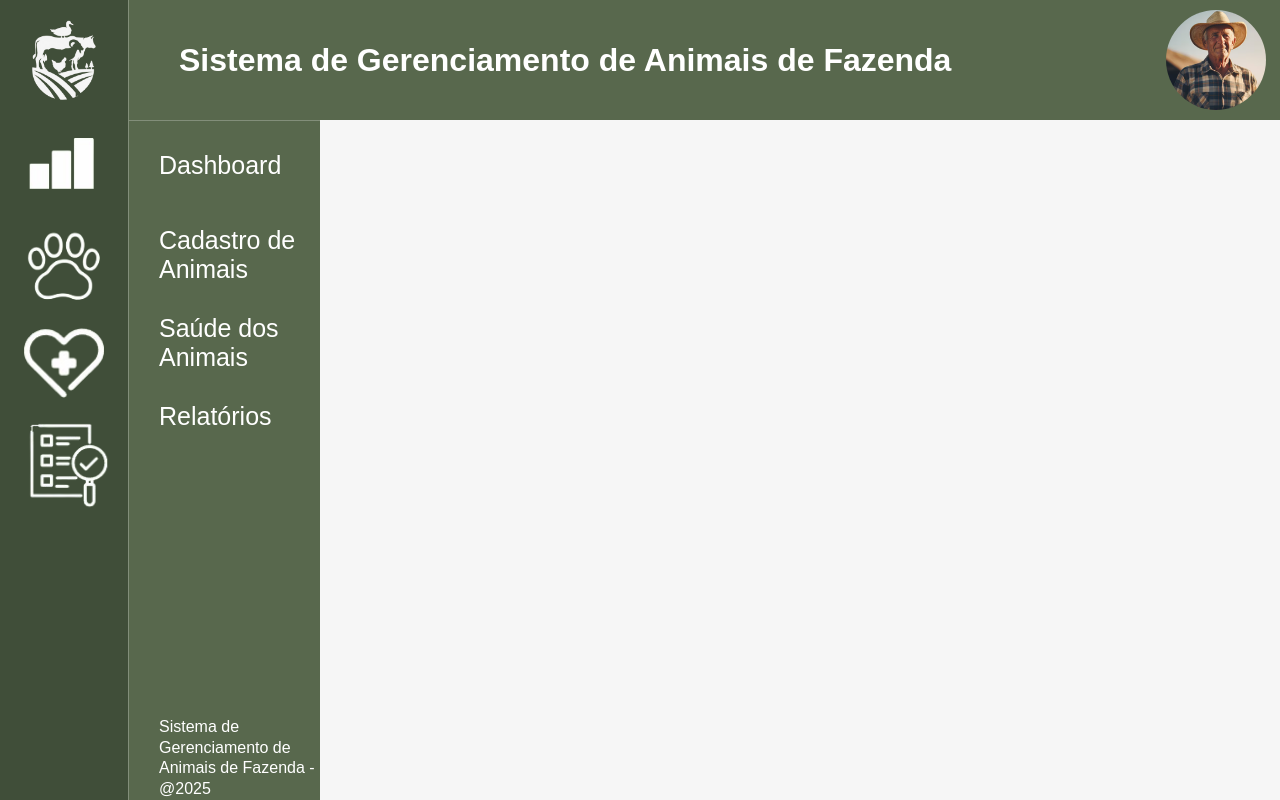
After one commit to Rianslv322/Sistema-de-Gerenciamento-de-Animais-de-Fazenda, a Flask app: page /base in a window 1280 px wide. The commit adds this page. Run offline with Flask 3, Linux system fonts and the light colour scheme.

Commit message:
feat: arquivo base.html e configurações de rotas

```diff
--- /dev/null
+++ b/app/templates/base.html
@@ -0,0 +1,55 @@
+<!DOCTYPE html>
+<html lang="pt-br">
+<head>
+    <meta charset="UTF-8">
+    <meta name="viewport" content="width=device-width, initial-scale=1.0">
+    <title>{% block title %} {% endblock %}</title>
+    <link rel="stylesheet" href="{{ url_for('static', filename='css/base.css') }}">
+</head>
+<body>
+    <header>
+        <div class="logo-header">
+            <img src="{{ url_for('static', filename='img/logo.png') }}" alt="" id="logo-header-img">
+        </div>
+        <div class="title-header">
+            <h1>Sistema de Gerenciamento de Animais de Fazenda</h1>
+        </div>
+        <div class="perfil-header">
+            <img src="{{ url_for('static', filename='img/perfil.png') }}" alt="" id="perfil-img">
+        </div>
+    </header>
+
+    <main>
+        <aside class="menu-lateral">
+            <div class="icones-menu">
+                <a href="{{ url_for('dashboard') }}" class="dashboard-menu {% if request.endpoint == 'dashboard'%} icone-menu-ativo {% endif %}">
+                    <img src="{{ url_for('static', filename='img/dashboard.png') }}" alt="">
+                </a>
+                <a href="{{ url_for('cadastro_animal') }}" class="cadastro-animal-menu {% if request.endpoint == 'cadastro_animal'%} icone-menu-ativo {% endif %}">
+                    <img src="{{ url_for('static', filename='img/pata_animal.png') }}" alt="">
+                </a>
+                <a href="{{ url_for('saude_animal') }}" class="saude-animal-menu {% if request.endpoint == 'saude_animal'%} icone-menu-ativo {% endif %}">
+                    <img src="{{ url_for('static', filename='img/saude_animal.png') }}" alt="">
+                </a>
+                <a href="{{ url_for('relatorio') }}" class="relatorio-menu {% if request.endpoint == 'relatorio'%} icone-menu-ativo {% endif %}">
+                    <img src="{{ url_for('static', filename='img/relatorio.png') }}" alt="">
+                </a>
+            </div>
+            <div class="categorias-menu">
+                <a href="{{ url_for('dashboard') }}" class="dashboard-menu {% if request.endpoint == 'dashboard' %} categoria-menu-ativa {% endif %}">Dashboard</a>
+                <a href="{{ url_for('cadastro_animal') }}" class="cadastro-animal-menu {% if request.endpoint == 'cadastro_animal' %} categoria-menu-ativa {% endif %}">Cadastro de Animais</a>
+                <a href="{{ url_for('saude_animal') }}" class="saude-animal-menu {% if request.endpoint == 'saude_animal' %} categoria-menu-ativa {% endif %}">Saúde dos Animais</a>
+                <a href="{{ url_for('relatorio') }}" class="relatorio-menu {% if request.endpoint == 'relatorio' %} categoria-menu-ativa {% endif %}">Relatórios</a>
+
+                <p class="info-site">Sistema de Gerenciamento de Animais de Fazenda - @2025</p>
+            </div>
+        </aside>
+
+        <div class="principal">
+            {% block content %}
+
+            {% endblock %}
+        </div>
+    </main>
+</body>
+</html>
--- a/app/views.py
+++ b/app/views.py
@@ -1,6 +1,18 @@
 from app import app
-from flask import render_template
+from flask import render_template, url_for
 
-@app.route('/')
+@app.route('/cadastro')
 def cadastro():
     return render_template('cadastro.html')
+
+@app.route('/login')
+def login():
+    return render_template('login.html')
+
+@app.route('/dashboard')
+def dashboard():
+    return render_template('dashboard.html')
+
+@app.route('/base')
+def base():
+    return render_template('base.html')
```
Also changed, not shown: app/templates/cadastro.html (+3 -4 lines), app/templates/login.html (+3 -27 lines), app/templates/padrao.html (deleted, +0 -45 lines), app/static/css/base.css (renamed from app/static/css/padrao.css).
